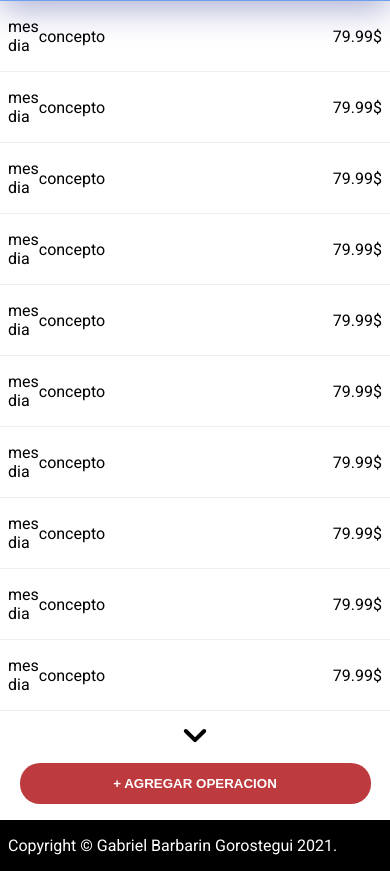
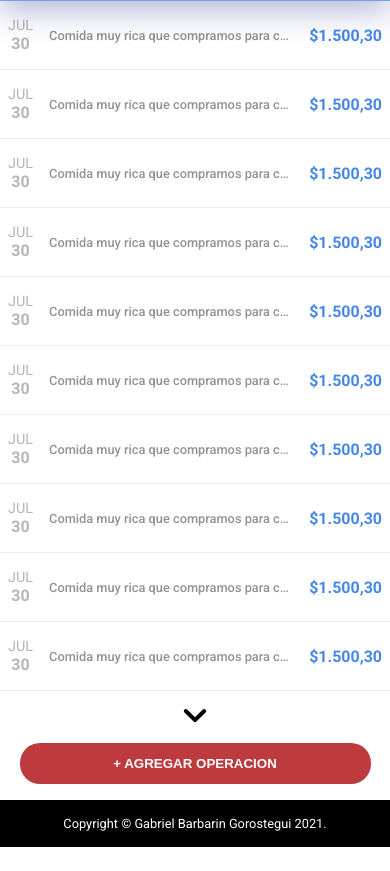
Before and after one commit to gabibarbarin/alkemychallenge, a plain HTML site: page SISTEM/index.html in a window 390 px wide. Shown: the part 105-976 px from the top of the page. After the commit the page ends 952 px from the top, so only its background shows below. Drawn offline with Linux system fonts and the light colour scheme.

Commit message:
Home estatico responsive.

```diff
--- a/SISTEM/css/commons.css
+++ b/SISTEM/css/commons.css
@@ -39,3 +39,30 @@ body, html{
     font-weight: bold;
     width: 90%;
 }
+
+.primary-button:hover{
+    background-color: rgb(160, 50, 54);
+}
+
+.text-align-center{
+    text-align: center;
+}
+
+@media only screen and (min-width: 425px) {
+    body,html{
+        font-size: 18px;
+    }
+    .primary-button{
+        width: auto;
+        font-size: .7rem;
+    }
+}
+
+@media only screen and (min-width: 768px) {
+    body,html{
+        font-size: 24px;
+    }
+    .primary-button{
+        border-radius: 30px;
+    }
+}
--- a/SISTEM/css/footer.css
+++ b/SISTEM/css/footer.css
@@ -1,5 +1,7 @@
 footer{
     background-color: black;
     color: white;
+    text-align: center;
+    font-size: .8rem;
     padding: 1rem .5rem;
 }
--- a/SISTEM/css/home.css
+++ b/SISTEM/css/home.css
@@ -27,8 +27,37 @@ main{
     border-bottom: solid 1px rgba(230, 230, 230, 0.644);
 }
 
+.inner-container-operation{
+    overflow: hidden;
+    justify-content: flex-start;
+    align-items: center;
+}
+
 .concept{
-    margin: auto;
+    margin:  0 1rem 0 1rem;
+    max-width: 90%;
+    max-height: 1rem;
+    overflow: hidden;
+    white-space:nowrap;
+    text-overflow: ellipsis;
+    font-size: .8rem;
+    font-weight: 500;
+    color: rgb(146, 146, 146);
+}
+
+.month-operation{
+    font-size: .9rem;
+    color: rgb(182, 182, 182);
+}
+
+.day-operation{
+    color: rgb(182, 182, 182);
+    font-weight: 600;
+}
+
+.amount-operation{
+    color: rgb(69, 135, 232);
+    font-weight: 600;
 }
 
 .keypad{
@@ -38,3 +67,16 @@ main{
 .keypad img{
     height: 3rem;
 }
+
+@media only screen and (min-width: 425px) {
+    main{
+        padding-left: 1.5rem;
+        padding-right: 1.5rem;
+    }
+}
+
+@media only screen and (min-width: 768px) {
+    .inner-container-operation{
+        max-width: 95%;
+    }
+}
--- a/SISTEM/index.html
+++ b/SISTEM/index.html
@@ -23,170 +23,169 @@
 
     <main>
         <div class="operation flex-row">
-            <div class="flex-row">
-                <div class="flex-column">
-                    <span>mes</span>
-                    <span>dia</span>
+            <div class="flex-row inner-container-operation">
+                <div class="flex-column text-align-center">
+                    <span class="month-operation">JUL</span>
+                    <span class="day-operation">30</span>
                 </div>
 
                 <span class="concept">
-                    concepto
+                    Comida muy rica que compramos para comer.
                 </span>
             </div>
 
-            <span>
-                79.99$
+            <span class="amount-operation">
+                $1.500,30
             </span>
         </div>
         <div class="operation flex-row">
-            <div class="flex-row">
-                <div class="flex-column">
-                    <span>mes</span>
-                    <span>dia</span>
+            <div class="flex-row inner-container-operation">
+                <div class="flex-column text-align-center">
+                    <span class="month-operation">JUL</span>
+                    <span class="day-operation">30</span>
                 </div>
 
                 <span class="concept">
-                    concepto
+                    Comida muy rica que compramos para comer.
                 </span>
             </div>
 
-            <span>
-                79.99$
+            <span class="amount-operation">
+                $1.500,30
             </span>
         </div>
         <div class="operation flex-row">
-            <div class="flex-row">
-                <div class="flex-column">
-                    <span>mes</span>
-                    <span>dia</span>
+            <div class="flex-row inner-container-operation">
+                <div class="flex-column text-align-center">
+                    <span class="month-operation">JUL</span>
+                    <span class="day-operation">30</span>
                 </div>
 
                 <span class="concept">
-                    concepto
+                    Comida muy rica que compramos para comer.
                 </span>
             </div>
 
-            <span>
-                79.99$
+            <span class="amount-operation">
+                $1.500,30
             </span>
         </div>
         <div class="operation flex-row">
-            <div class="flex-row">
-                <div class="flex-column">
-                    <span>mes</span>
-                    <span>dia</span>
+            <div class="flex-row inner-container-operation">
+                <div class="flex-column text-align-center">
+                    <span class="month-operation">JUL</span>
+                    <span class="day-operation">30</span>
                 </div>
 
                 <span class="concept">
-                    concepto
+                    Comida muy rica que compramos para comer.
                 </span>
             </div>
 
-            <span>
-                79.99$
+            <span class="amount-operation">
+                $1.500,30
             </span>
         </div>
         <div class="operation flex-row">
-            <div class="flex-row">
-                <div class="flex-column">
-                    <span>mes</span>
-                    <span>dia</span>
+            <div class="flex-row inner-container-operation">
+                <div class="flex-column text-align-center">
+                    <span class="month-operation">JUL</span>
+                    <span class="day-operation">30</span>
                 </div>
 
                 <span class="concept">
-                    concepto
+                    Comida muy rica que compramos para comer.
                 </span>
             </div>
 
-            <span>
-                79.99$
+            <span class="amount-operation">
+                $1.500,30
             </span>
         </div>
         <div class="operation flex-row">
-            <div class="flex-row">
-                <div class="flex-column">
-                    <span>mes</span>
-                    <span>dia</span>
+            <div class="flex-row inner-container-operation">
+                <div class="flex-column text-align-center">
+                    <span class="month-operation">JUL</span>
+                    <span class="day-operation">30</span>
                 </div>
 
                 <span class="concept">
-                    concepto
+                    Comida muy rica que compramos para comer.
                 </span>
             </div>
 
-            <span>
-                79.99$
+            <span class="amount-operation">
+                $1.500,30
             </span>
         </div>
         <div class="operation flex-row">
-            <div class="flex-row">
-                <div class="flex-column">
-                    <span>mes</span>
-                    <span>dia</span>
+            <div class="flex-row inner-container-operation">
+                <div class="flex-column text-align-center">
+                    <span class="month-operation">JUL</span>
+                    <span class="day-operation">30</span>
                 </div>
 
                 <span class="concept">
-                    concepto
+                    Comida muy rica que compramos para comer.
                 </span>
             </div>
 
-            <span>
-                79.99$
+            <span class="amount-operation">
+                $1.500,30
             </span>
         </div>
         <div class="operation flex-row">
-            <div class="flex-row">
-                <div class="flex-column">
-                    <span>mes</span>
-                    <span>dia</span>
+            <div class="flex-row inner-container-operation">
+                <div class="flex-column text-align-center">
+                    <span class="month-operation">JUL</span>
+                    <span class="day-operation">30</span>
                 </div>
 
                 <span class="concept">
-                    concepto
+                    Comida muy rica que compramos para comer.
                 </span>
             </div>
 
-            <span>
-                79.99$
+            <span class="amount-operation">
+                $1.500,30
             </span>
         </div>
         <div class="operation flex-row">
-            <div class="flex-row">
-                <div class="flex-column">
-                    <span>mes</span>
-                    <span>dia</span>
+            <div class="flex-row inner-container-operation">
+                <div class="flex-column text-align-center">
+                    <span class="month-operation">JUL</span>
+                    <span class="day-operation">30</span>
                 </div>
 
                 <span class="concept">
-                    concepto
+                    Comida muy rica que compramos para comer.
                 </span>
             </div>
 
-            <span>
-                79.99$
+            <span class="amount-operation">
+                $1.500,30
             </span>
         </div>
         <div class="operation flex-row">
-            <div class="flex-row">
-                <div class="flex-column">
-                    <span>mes</span>
-                    <span>dia</span>
+            <div class="flex-row inner-container-operation">
+                <div class="flex-column text-align-center">
+                    <span class="month-operation">JUL</span>
+                    <span class="day-operation">30</span>
                 </div>
 
                 <span class="concept">
-                    concepto
+                    Comida muy rica que compramos para comer.
                 </span>
             </div>
 
-            <span>
-                79.99$
+            <span class="amount-operation">
+                $1.500,30
             </span>
         </div>
 
         <div class="flex-column keypad">
             <a href="#"><img src="./img/expand-more.svg"></a>
             <button class="primary-button">+ Agregar operacion</button>
-            <!-- <button class="primary-button">Listado completo</button> -->
         </div>
     </main>
 
```
